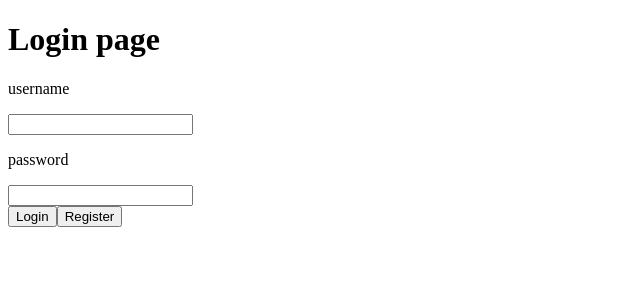
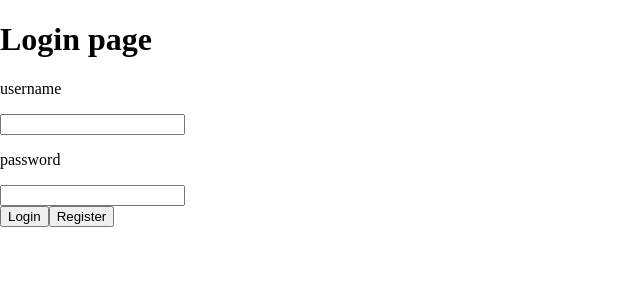
Before and after one commit to makomoriCY/driver-manager, a React (Create React App) app in the folder front-end/: page / in a window 1280 px wide. Shown: the top 300 px of the page, without its empty margins (0-640 px from the left). Built offline with nearby package versions, Linux system fonts and the light colour scheme.

Commit message:
setting index

```diff
--- /dev/null
+++ b/front-end/src/index.css
@@ -0,0 +1,6 @@
+body{
+    margin: 0;
+    padding: 0;
+    box-sizing: border-box;
+    font-family: 'Koh Santepheap', cursive;
+}
--- a/front-end/src/index.js
+++ b/front-end/src/index.js
@@ -1,6 +1,7 @@
 import React from 'react';
 import ReactDOM from 'react-dom';
 import App from './App';
+import './index.css'
 
 ReactDOM.render(
   <React.StrictMode>
```
